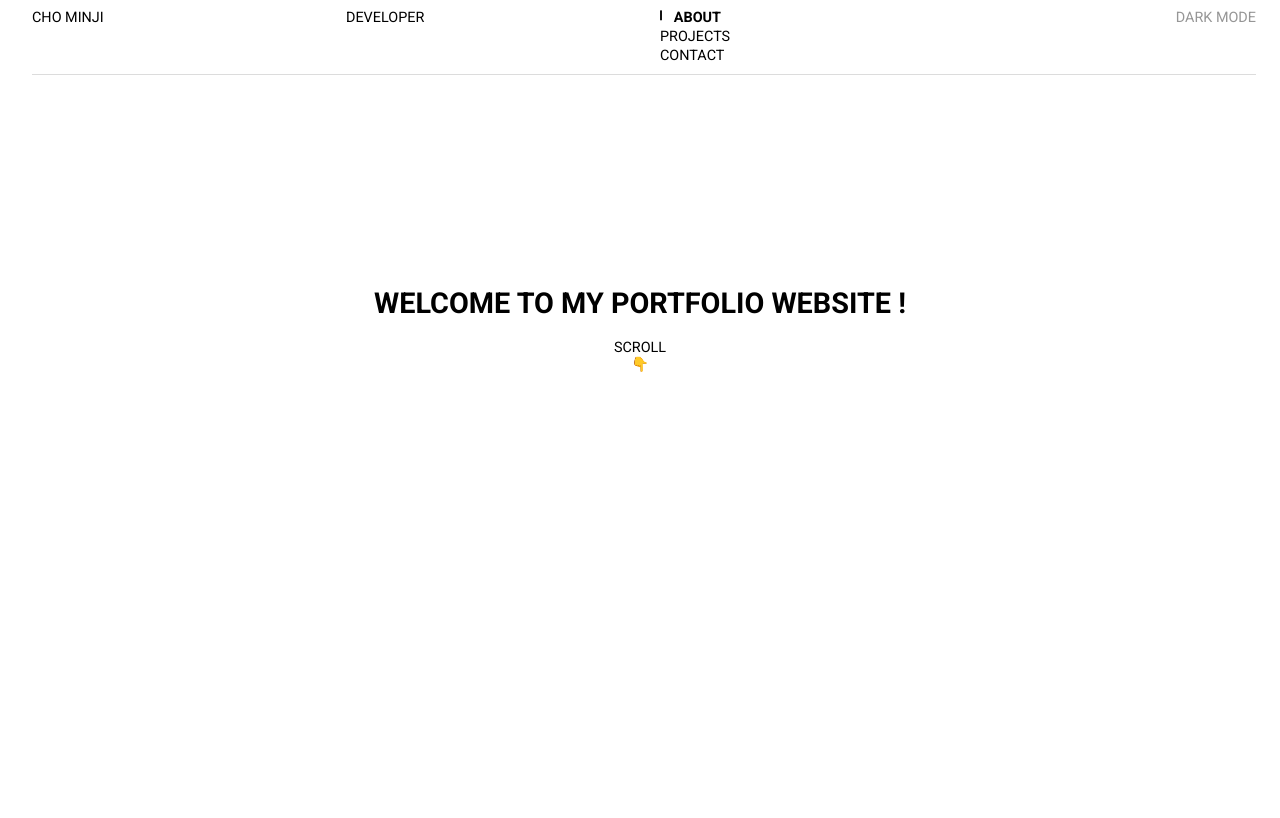
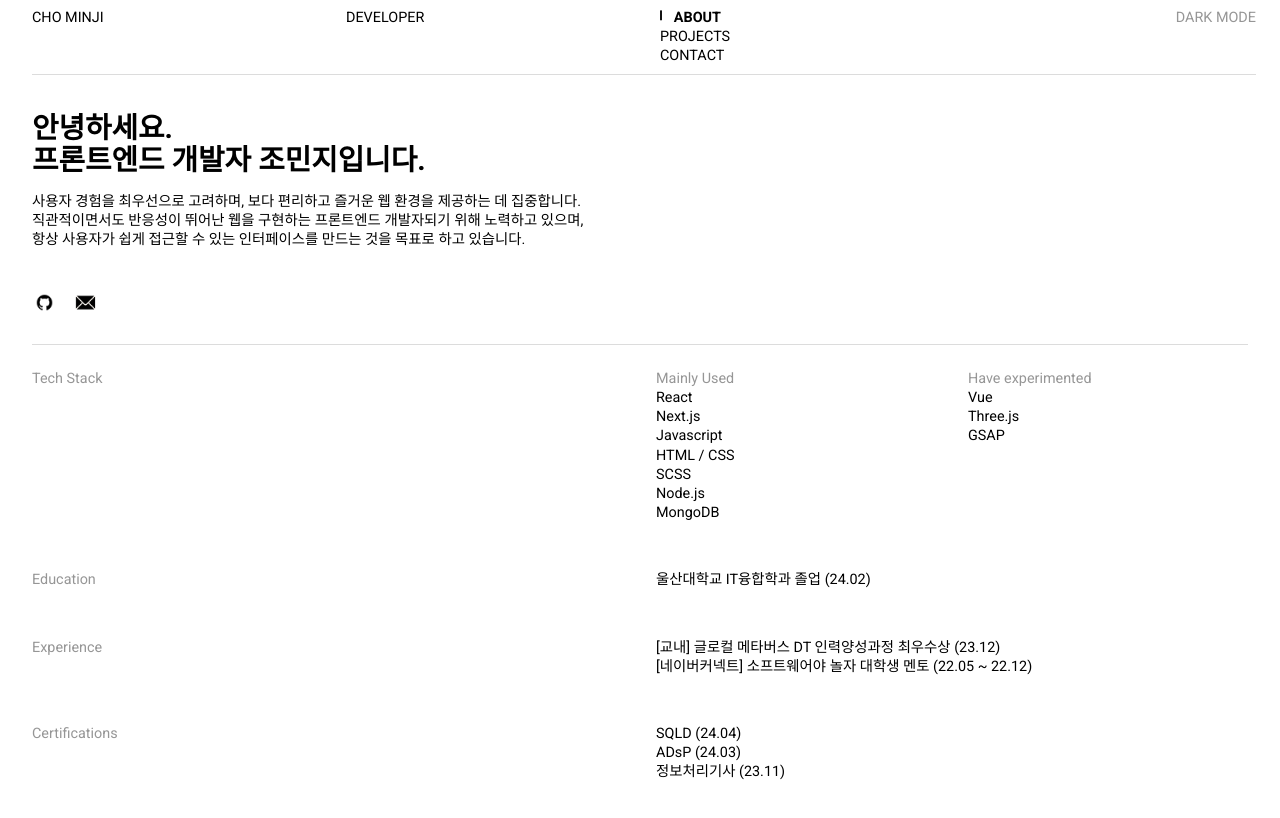
Before and after one commit to minji105/my-port, a Next.js app: page / in a window 1280 px wide. Shown: the top 818 px of the page. Built offline with nearby package versions, Linux system fonts and the light colour scheme.

Commit message:
about page

```diff
--- a/src/app/globals.css
+++ b/src/app/globals.css
@@ -21,6 +21,7 @@ body {
   font-weight: 400;
   font-style: normal;
   font-size: .9rem;
+  line-height: 1.2rem;
 }
 
 @media screen and (max-width: 768px) {
@@ -42,6 +43,10 @@ a {
   color: inherit;
 }
 
+p {
+  margin: 0;
+}
+
 ::-webkit-scrollbar {
   width: var(--scrollbar);
 }
--- a/src/app/page.js
+++ b/src/app/page.js
@@ -1,12 +1,73 @@
+/* eslint-disable @next/next/no-img-element */
 import styles from "./page.module.scss";
 
 export default function Home() {
   return (
     <>
-      <div className={styles.main}>
-        <h1>Welcome to my portfolio website !</h1>
-        <span>SCROLL<br /></span>
-        <span>👇</span>
+      <div className={styles.about}>
+        <h1>안녕하세요.<br />
+          프론트엔드 개발자 조민지입니다.</h1>
+
+        <span>사용자 경험을 최우선으로 고려하며, 보다 편리하고
+          즐거운 웹 환경을 제공하는 데 집중합니다.<br />
+          직관적이면서도 반응성이 뛰어난 웹을 구현하는 프론트엔드 개발자되기 위해 노력하고 있으며,<br />
+          항상 사용자가 쉽게 접근할 수 있는 인터페이스를 만드는 것을
+          목표로 하고 있습니다.</span>
+
+        <div className={styles.icons}>
+          <img src="/images/icons/git.png" alt="" />
+          <img src="/images/icons/mail.png" alt="" />
+        </div>
+      </div>
+
+      <div className={styles.container}>
+        <span>Tech Stack</span>
+
+        <div className={styles.stack}>
+          <div>
+            <p>Mainly Used</p>
+            <p>React</p>
+            <p>Next.js</p>
+            <p>Javascript</p>
+            <p>HTML / CSS</p>
+            <p>SCSS</p>
+            <p>Node.js</p>
+            <p>MongoDB</p>
+          </div>
+          <div>
+            <p>Have experimented</p>
+            <p>Vue</p>
+            <p>Three.js</p>
+            <p>GSAP</p>
+          </div>
+        </div>
+      </div>
+
+      <div className={styles.container}>
+        <span>Education</span>
+
+        <div>
+          <p>울산대학교 IT융합학과 졸업 (24.02)</p>
+        </div>
+      </div>
+
+      <div className={styles.container}>
+        <span>Experience</span>
+
+        <div>
+          <p>[교내] 글로컬 메타버스 DT 인력양성과정 최우수상 (23.12)</p>
+          <p>[네이버커넥트] 소프트웨어야 놀자 대학생 멘토 (22.05 ~ 22.12)</p>
+        </div>
+      </div>
+
+      <div className={styles.container}>
+        <span>Certifications</span>
+
+        <div>
+          <p>SQLD (24.04)</p>
+          <p>ADsP (24.03)</p>
+          <p>정보처리기사 (23.11)</p>
+        </div>
       </div>
     </>
   );
--- a/src/app/page.module.scss
+++ b/src/app/page.module.scss
@@ -1,9 +1,40 @@
-.main {
-  height: 80vh;
-  display: flex;
-  flex-direction: column;
-  justify-content: center;
-  align-items: center;
-  text-align: center;
-  text-transform: uppercase;
+.about {
+  margin-top: var(--top-margin);
+  border-bottom: 1px solid var(--color-gray-border);
+
+
+  h1 {
+    margin: 0 0 16px;
+    line-height: 2rem;
+  }
 }
+
+.icons {
+  padding: 40px 0 24px;
+
+  img {
+    width: 25px;
+    margin-right: 16px;
+  }
+}
+
+.container {
+  display: grid;
+  grid-template-columns: 1fr 1fr;
+  gap: var(--gap);
+  padding: 24px 0;
+
+  span:first-child {
+    color: var(--color-gray-text);
+  }
+}
+
+.stack {
+  display: grid;
+  grid-template-columns: 1fr 1fr;
+  gap: var(--gap);
+
+  div p:first-child {
+    color: var(--color-gray-text);
+  }
+}
```
Also changed, not shown: public/images/icons/git.png (added), public/images/icons/mail.png (added).
